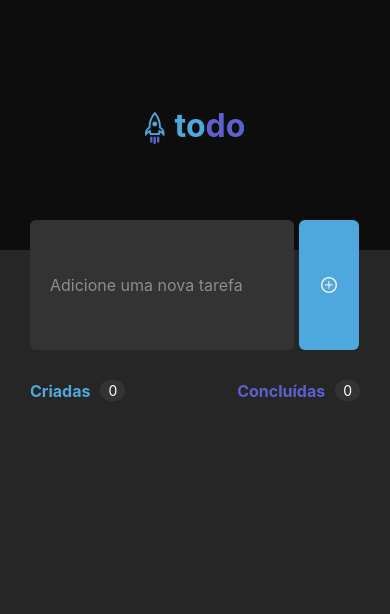
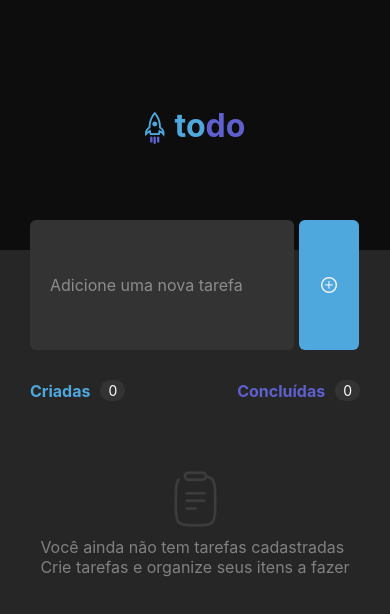
Before and after one commit to Washington-coder/To-do-app-chalenge, a React Native app in the folder to-do-app/: screen / in a window 390 px wide. Shown: the top 614 px of the page. Built offline with nearby package versions, Linux system fonts and the light colour scheme.

Commit message:
feat: add empty area

```diff
--- a/to-do-app/App.js
+++ b/to-do-app/App.js
@@ -8,6 +8,7 @@ import {
   Text
 } from 'react-native';
 import Header from './components/header';
+import EmptyArea from './components/EmptyArea';
 import plusIcon from './assets/plus.png'
 
 export default function App() {
@@ -37,6 +38,7 @@ export default function App() {
               </View>
             </View>
           </View>
+          <EmptyArea/>
         </View>
       </View>
     </>
--- /dev/null
+++ b/to-do-app/components/EmptyArea/index.js
@@ -0,0 +1,18 @@
+import {
+  View,
+  Text,
+  Image
+} from 'react-native'
+import Clipboard from '../../assets/Clipboard.png'
+
+export default function EmptyArea() {
+  return (
+    <View style={{ 'flex': 1, 'alignItems': 'center', 'gap': 10, marginTop: 70 }}>
+      <Image source={Clipboard} />
+      <View>
+        <Text style={{ 'color': '#808080', 'fontSize': 16 }}>Você ainda não tem tarefas cadastradas</Text>
+        <Text style={{ 'color': '#808080', 'fontSize': 16 }}>Crie tarefas e organize seus itens a fazer</Text>
+      </View>
+    </View>
+  )
+}
```
Also changed, not shown: to-do-app/assets/Clipboard.png (added).
